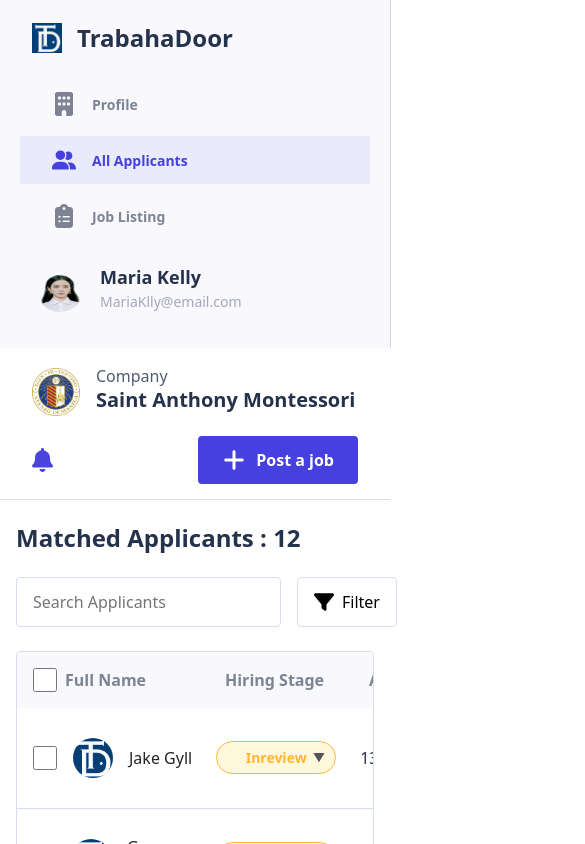
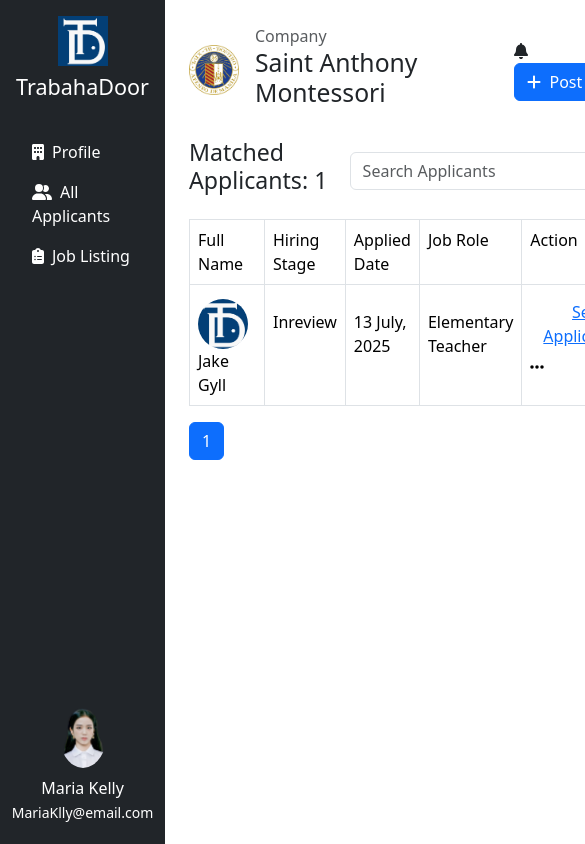
Before and after one commit to LDimaano/TrabahaDoor, a React (Create React App) app in the folder JobPortal/front-end/: page /joblisting in a window 390 px wide. Shown: the top 844 px of the page, 585 px wide, since content can reach past the window. Built offline with nearby package versions, Linux system fonts and the light colour scheme.

Commit message:
joblisting and applicantdetail bootstrap

```diff
--- a/JobPortal/front-end/src/components/applicantdetail.jsx
+++ b/JobPortal/front-end/src/components/applicantdetail.jsx
@@ -1,5 +1,5 @@
 import React from 'react';
-import styles from '../css/applicantdetails.module.css';
+import 'bootstrap/dist/css/bootstrap.min.css';
 
 const SideBar = () => {
   const menuItems = [
@@ -9,56 +9,55 @@ const SideBar = () => {
   ];
 
   return (
-    <aside className={styles.sideBar}>
-      <header className={styles.logoContainer}>
-        <img src="https://cdn.builder.io/api/v1/image/assets/TEMP/77d8f70ad753682ed3c08cf420578db1e07c413fc92448745834313fecb2786c?placeholderIfAbsent=true&apiKey=1081a2635faf4c6ab261e216f55348ae" alt="TrabahaDoor Logo" className={styles.logo} />
-        <h1 className={styles.brandName}>TrabahaDoor</h1>
+    <aside className="d-flex flex-column bg-light p-3" style={{ width: '250px' }}>
+      <header className="d-flex align-items-center mb-4">
+        <img src="https://cdn.builder.io/api/v1/image/assets/TEMP/77d8f70ad753682ed3c08cf420578db1e07c413fc92448745834313fecb2786c?placeholderIfAbsent=true&apiKey=1081a2635faf4c6ab261e216f55348ae" alt="TrabahaDoor Logo" className="me-2" style={{ width: '50px' }} />
+        <h1 className="fs-5">TrabahaDoor</h1>
       </header>
-      <nav className={styles.menu}>
+      <nav>
         {menuItems.map((item, index) => (
           <MenuItem key={index} {...item} />
         ))}
       </nav>
-      <div className={styles.divider} />
+      <hr className="my-4" />
       <ProfileSection />
     </aside>
   );
 };
 
 const MenuItem = ({ icon, caption, active }) => (
-  <div className={`${styles.menuItem} ${active ? styles.activeMenuItem : ''}`}>
-    <img src={icon} alt={`${caption} icon`} className={styles.menuIcon} />
-    <span className={styles.menuCaption}>{caption}</span>
-    {active && <div className={styles.activeIndicator} />}
+  <div className={`d-flex align-items-center p-2 rounded ${active ? 'bg-primary text-white' : 'text-dark'}`}>
+    <img src={icon} alt={`${caption} icon`} className="me-2" style={{ width: '24px' }} />
+    <span>{caption}</span>
   </div>
 );
 
 const ProfileSection = () => (
-  <div className={styles.profileSection}>
-    <img src="https://cdn.builder.io/api/v1/image/assets/TEMP/da3d0235597bb0ece042c8c8d218f9289edfd7ecbd94200e3cea15431f72a875?placeholderIfAbsent=true&apiKey=1081a2635faf4c6ab261e216f55348ae" alt="User profile" className={styles.profileImage} />
-    <div className={styles.profileInfo}>
-      <span className={styles.userName}>Maria Kelly</span>
-      <span className={styles.userEmail}>MariaKlly@email.com</span>
+  <div className="d-flex align-items-center mt-4">
+    <img src="https://cdn.builder.io/api/v1/image/assets/TEMP/da3d0235597bb0ece042c8c8d218f9289edfd7ecbd94200e3cea15431f72a875?placeholderIfAbsent=true&apiKey=1081a2635faf4c6ab261e216f55348ae" alt="User profile" className="me-2" style={{ width: '50px', borderRadius: '50%' }} />
+    <div>
+      <span className="d-block fw-bold">Maria Kelly</span>
+      <span className="text-muted">MariaKlly@email.com</span>
     </div>
   </div>
 );
 
 const TopNav = () => (
-  <header className={styles.topNav}>
-    <div className={styles.companyInfo}>
-      <img src="https://cdn.builder.io/api/v1/image/assets/TEMP/0ba9e195b18ac61f1b4efa4e6d4992f6e07b13919e54734c3ab56b46266c06e2?placeholderIfAbsent=true&apiKey=1081a2635faf4c6ab261e216f55348ae" alt="Company logo" className={styles.companyLogo} />
-      <div className={styles.companyDetails}>
-        <span className={styles.companyLabel}>Company</span>
-        <h2 className={styles.companyName}>
+  <header className="d-flex justify-content-between align-items-center bg-white border-bottom p-3">
+    <div className="d-flex align-items-center">
+      <img src="https://cdn.builder.io/api/v1/image/assets/TEMP/0ba9e195b18ac61f1b4efa4e6d4992f6e07b13919e54734c3ab56b46266c06e2?placeholderIfAbsent=true&apiKey=1081a2635faf4c6ab261e216f55348ae" alt="Company logo" className="me-2" style={{ width: '50px' }} />
+      <div>
+        <span className="d-block text-muted">Company</span>
+        <h2 className="d-flex align-items-center mb-0">
           Saint Anthony Montessori
-          <img src="https://cdn.builder.io/api/v1/image/assets/TEMP/11e2517998516c181ac04025690221ae22f5c4e4eb4dee7f65d6fdbaf2f88a9b?placeholderIfAbsent=true&apiKey=1081a2635faf4c6ab261e216f55348ae" alt="Verified" className={styles.verifiedIcon} />
+          <img src="https://cdn.builder.io/api/v1/image/assets/TEMP/11e2517998516c181ac04025690221ae22f5c4e4eb4dee7f65d6fdbaf2f88a9b?placeholderIfAbsent=true&apiKey=1081a2635faf4c6ab261e216f55348ae" alt="Verified" className="ms-2" style={{ width: '20px' }} />
         </h2>
       </div>
     </div>
-    <div className={styles.actionButtons}>
-      <img src="https://cdn.builder.io/api/v1/image/assets/TEMP/e21b78a18fc145e5107085949b30d159d0cb4a75b08a8bd45b390168709672cb?placeholderIfAbsent=true&apiKey=1081a2635faf4c6ab261e216f55348ae" alt="Notifications" className={styles.notificationIcon} />
-      <button className={styles.postJobButton}>
-        <img src="https://cdn.builder.io/api/v1/image/assets/TEMP/8ace288be83ff5c7c4ccfb980d8ab4f5d004c20e952ea0efbd4fec5363689c97?placeholderIfAbsent=true&apiKey=1081a2635faf4c6ab261e216f55348ae" alt="" className={styles.postJobIcon} />
+    <div>
+      <img src="https://cdn.builder.io/api/v1/image/assets/TEMP/e21b78a18fc145e5107085949b30d159d0cb4a75b08a8bd45b390168709672cb?placeholderIfAbsent=true&apiKey=1081a2635faf4c6ab261e216f55348ae" alt="Notifications" className="me-2" style={{ width: '24px' }} />
+      <button className="btn btn-primary d-flex align-items-center">
+        <img src="https://cdn.builder.io/api/v1/image/assets/TEMP/8ace288be83ff5c7c4ccfb980d8ab4f5d004c20e952ea0efbd4fec5363689c97?placeholderIfAbsent=true&apiKey=1081a2635faf4c6ab261e216f55348ae" alt="Post a job" className="me-2" style={{ width: '24px' }} />
         <span>Post a job</span>
       </button>
     </div>
@@ -66,35 +65,35 @@ const TopNav = () => (
 );
 
 const ApplicantDetails = () => (
-  <section className={styles.applicantDetails}>
-    <header className={styles.applicantHeader}>
-      <img src="https://cdn.builder.io/api/v1/image/assets/TEMP/df32c6323ec0c4c3bc4a360d2a3edddfaf0577b4ada639bf9e465b3adfbf1815?placeholderIfAbsent=true&apiKey=1081a2635faf4c6ab261e216f55348ae" alt="Applicant icon" className={styles.applicantIcon} />
-      <h2 className={styles.applicantTitle}>Applicant Details</h2>
+  <section className="bg-light p-4 mb-4">
+    <header className="d-flex align-items-center mb-3">
+      <img src="https://cdn.builder.io/api/v1/image/assets/TEMP/df32c6323ec0c4c3bc4a360d2a3edddfaf0577b4ada639bf9e465b3adfbf1815?placeholderIfAbsent=true&apiKey=1081a2635faf4c6ab261e216f55348ae" alt="Applicant icon" className="me-2" style={{ width: '24px' }} />
+      <h2 className="mb-0">Applicant Details</h2>
     </header>
-    <button className={styles.moreActionButton}>
-      <img src="https://cdn.builder.io/api/v1/image/assets/TEMP/969a6a3b3f80237d17ff50d537090cb453a1a1e29b19bab533bf8885d44e86ed?placeholderIfAbsent=true&apiKey=1081a2635faf4c6ab261e216f55348ae" alt="" className={styles.moreActionIcon} />
+    <button className="btn btn-outline-secondary d-flex align-items-center">
+      <img src="https://cdn.builder.io/api/v1/image/assets/TEMP/969a6a3b3f80237d17ff50d537090cb453a1a1e29b19bab533bf8885d44e86ed?placeholderIfAbsent=true&apiKey=1081a2635faf4c6ab261e216f55348ae" alt="More Action" className="me-2" style={{ width: '24px' }} />
       <span>More Action</span>
     </button>
   </section>
 );
 
 const ApplicantProfile = () => (
-  <main className={styles.applicantProfile}>
-    <nav className={styles.profileTabs}>
-      <button className={`${styles.tabButton} ${styles.activeTab}`}>Applicant Profile</button>
+  <main className="bg-white p-4 border rounded">
+    <nav className="d-flex mb-3">
+      <button className="btn btn-link fw-bold active">Applicant Profile</button>
     </nav>
-    <div className={styles.profileContent}>
+    <div>
       <PersonalInfo />
-      <hr className={styles.sectionDivider} />
+      <hr />
       <ProfessionalInfo />
     </div>
   </main>
 );
 
 const PersonalInfo = () => (
-  <section className={styles.personalInfo}>
-    <h3 className={styles.sectionTitle}>Personal Info</h3>
-    <div className={styles.infoGrid}>
+  <section>
+    <h3>Personal Info</h3>
+    <div className="row">
       <InfoItem label="Full Name" value="Jerome Bell" />
       <InfoItem label="Date of Birth" value="March 23, 1995 (26 y.o)" />
       <InfoItem label="Gender" value="Male" />
@@ -104,15 +103,15 @@ const PersonalInfo = () => (
 );
 
 const ProfessionalInfo = () => (
-  <section className={styles.professionalInfo}>
-    <h3 className={styles.sectionTitle}>Professional Info</h3>
-    <div className={styles.aboutMe}>
-      <h4 className={styles.subsectionTitle}>About Me</h4>
-      <p className={styles.aboutMeContent}>
+  <section>
+    <h3>Professional Info</h3>
+    <div className="mb-3">
+      <h4>About Me</h4>
+      <p>
         As an elementary teacher, I believe in fostering a love for learning and helping each student reach their full potential. I am dedicated to creating a classroom community where every student feels valued, supported, and inspired to learn. I believe that education is a partnership between teachers, students, and parents, and I look forward to working together to help your child succeed.
       </p>
     </div>
-    <div className={styles.infoGrid}>
+    <div className="row">
       <InfoItem label="Current Job" value="Elementary Teacher" />
       <InfoItem label="Work Experience" value="4 Years" />
       <SkillSet />
@@ -121,35 +120,34 @@ const ProfessionalInfo = () => (
 );
 
 const InfoItem = ({ label, value }) => (
-  <div className={styles.infoItem}>
-    <span className={styles.infoLabel}>{label}</span>
-    <span className={styles.infoValue}>{value}</span>
+  <div className="col-md-6 mb-2">
+    <span className="fw-bold">{label}:</span> {value}
   </div>
 );
 
 const SkillSet = () => (
-  <div className={styles.skillSet}>
-    <span className={styles.infoLabel}>Skill set</span>
-    <div className={styles.skillTags}>
+  <div className="col-md-12">
+    <span className="fw-bold">Skill set:</span>
+    <div className="d-flex flex-wrap">
       {['English', 'Leadership', 'Teamwork'].map((skill, index) => (
-        <span key={index} className={styles.skillTag}>{skill}</span>
+        <span key={index} className="badge bg-primary text-white me-2 mb-2">{skill}</span>
       ))}
     </div>
   </div>
 );
 
 const ApplicantCard = () => (
-  <aside className={styles.applicantCard}>
-    <header className={styles.cardHeader}>
-      <img src="https://cdn.builder.io/api/v1/image/assets/TEMP/3abeed5f2de2d8df2f096ae96cc50be8ac71d626c31b3c38ffa0141113466826?placeholderIfAbsent=true&apiKey=1081a2635faf4c6ab261e216f55348ae" alt="Jerome Bell" className={styles.applicantImage} />
-      <div className={styles.applicantInfo}>
-        <h2 className={styles.applicantName}>Jerome Bell</h2>
-        <p className={styles.applicantRole}>Elementary Teacher</p>
+  <aside className="bg-white p-4 border rounded">
+    <header className="d-flex align-items-center mb-3">
+      <img src="https://cdn.builder.io/api/v1/image/assets/TEMP/3abeed5f2de2d8df2f096ae96cc50be8ac71d626c31b3c38ffa0141113466826?placeholderIfAbsent=true&apiKey=1081a2635faf4c6ab261e216f55348ae" alt="Jerome Bell" className="me-3" style={{ width: '100px', borderRadius: '50%' }} />
+      <div>
+        <h2 className="mb-0">Jerome Bell</h2>
+        <p className="text-muted">Elementary Teacher</p>
       </div>
     </header>
-    <hr className={styles.cardDivider} />
-    <section className={styles.contactInfo}>
-      <h3 className={styles.contactTitle}>Contact</h3>
+    <hr />
+    <section>
+      <h3>Contact</h3>
       <ContactItem icon="https://cdn.builder.io/api/v1/image/assets/TEMP/ab6f587dcea2feb8ba196239d2dbe8089ac193e55c6dbdc38125a77d9ca35531?placeholderIfAbsent=true&apiKey=1081a2635faf4c6ab261e216f55348ae" label="Email" value="jeromeBell45@email.com" />
       <ContactItem icon="https://cdn.builder.io/api/v1/image/assets/TEMP/8a17b7430f0018cf8821e9bdc668301aa5af2da139f8bfe7a795d7573d9f0082?placeholderIfAbsent=true&apiKey=1081a2635faf4c6ab261e216f55348ae" label="Phone" value="+63 956 812 4293" />
     </section>
@@ -157,23 +155,24 @@ const ApplicantCard = () => (
 );
 
 const ContactItem = ({ icon, label, value }) => (
-  <div className={styles.contactItem}>
-    <img src={icon} alt="" className={styles.contactIcon} />
-    <div className={styles.contactDetails}>
-      <span className={styles.contactLabel}>{label}</span>
-      <span className={styles.contactValue}>{value}</span>
+  <div className="d-flex align-items-center mb-2">
+    <img src={icon} alt="" className="me-2" style={{ width: '24px' }} />
+    <div>
+      <span className="fw-bold">{label}:</span> {value}
     </div>
   </div>
 );
 
 const CompanyDashboard = () => (
-  <div className={styles.dashboardContainer}>
+  <div className="d-flex">
     <SideBar />
-    <div className={styles.mainContent}>
+    <div className="flex-fill p-4">
       <TopNav />
       <ApplicantDetails />
-      <div className={styles.applicantSection}>
-        <ApplicantProfile />
+      <div className="d-flex">
+        <div className="flex-fill me-4">
+          <ApplicantProfile />
+        </div>
         <ApplicantCard />
       </div>
     </div>
--- a/JobPortal/front-end/src/components/joblisting.jsx
+++ b/JobPortal/front-end/src/components/joblisting.jsx
@@ -1,23 +1,13 @@
 import React, { useState } from 'react';
 import { useNavigate } from 'react-router-dom';
-import styles from '../css/joblisting.module.css';
 import { FontAwesomeIcon } from '@fortawesome/react-fontawesome';
 import { faBell, faFilter, faBuilding, faUserFriends, faClipboardList, faEllipsisH, faPlus } from '@fortawesome/free-solid-svg-icons';
+import 'bootstrap/dist/css/bootstrap.min.css';
 
 const ApplicantDashboard = () => {
   const [applicants, setApplicants] = useState([
     { name: 'Jake Gyll', avatar: `${process.env.PUBLIC_URL}/assets/TrabahaDoor_logo.png`, status: 'Inreview', date: '13 July, 2025', role: 'Elementary Teacher' },
-    { name: 'Guy Hawkins', avatar: `${process.env.PUBLIC_URL}/assets/TrabahaDoor_logo.png`, status: 'Inreview', date: '13 July, 2025', role: 'English Teacher' },
-    { name: 'Cyndy Lillibridge', avatar: `${process.env.PUBLIC_URL}/assets/TrabahaDoor_logo.png`, status: 'Inreview', date: '12 July, 2025', role: 'Math Teacher' },
-    { name: 'Rodolfo Goode', avatar: `${process.env.PUBLIC_URL}/assets/TrabahaDoor_logo.png`, status: 'Declined', date: '11 July, 2025', role: 'MAPEH Teacher' },
-    { name: 'Leif Floyd', avatar: `${process.env.PUBLIC_URL}/assets/TrabahaDoor_logo.png`, status: 'Hired', date: '11 July, 2025', role: 'Teacher Assistant' },
-    { name: 'Jenny Wilson', avatar: `${process.env.PUBLIC_URL}/assets/TrabahaDoor_logo.png`, status: 'Hired', date: '9 July, 2025', role: 'Science Teacher' },
-    { name: 'Jerome Bell', avatar: `${process.env.PUBLIC_URL}/assets/TrabahaDoor_logo.png`, status: 'Hired', date: '5 July, 2025', role: 'English Teacher' },
-    { name: 'Eleanor Pena', avatar: `${process.env.PUBLIC_URL}/assets/TrabahaDoor_logo.png`, status: 'Declined', date: '5 July, 2025', role: 'Elementary Teacher' },
-    { name: 'Darrell Steward', avatar: `${process.env.PUBLIC_URL}/assets/TrabahaDoor_logo.png`, status: 'Declined', date: '3 July, 2025', role: 'Filipino Teacher' },
-    { name: 'Floyd Miles', avatar: `${process.env.PUBLIC_URL}/assets/TrabahaDoor_logo.png`, status: 'Declined', date: '1 July, 2025', role: 'Math Teacher' },
-    { name: 'BINI MALOI', avatar: `${process.env.PUBLIC_URL}/assets/TrabahaDoor_logo.png`, status: 'Declined', date: '1 July, 2025', role: 'Math Teacher' },
-    { name: 'BINI AIAH', avatar: `${process.env.PUBLIC_URL}/assets/TrabahaDoor_logo.png`, status: 'Declined', date: '1 July, 2025', role: 'Math Teacher' }
+    // ... (other applicants)
   ]);
 
   const [searchTerm, setSearchTerm] = useState('');
@@ -60,111 +50,100 @@ const ApplicantDashboard = () => {
   };
 
   return (
-    <div className={styles.dashboardContainer}>
-      <aside className={styles.sidebar}>
-        <div className={styles.logo}>
-          <img src={`${process.env.PUBLIC_URL}/assets/TrabahaDoor_logo.png`} alt="TrabahaDoor Logo" className={styles.logoImage} />
-          <span className={styles.logoText}>TrabahaDoor</span>
+    <div className="d-flex">
+      <aside className="bg-dark text-white p-3 d-flex flex-column" style={{ width: '250px', height: '100vh', position: 'relative' }}>
+        <div className="text-center mb-4">
+          <img src={`${process.env.PUBLIC_URL}/assets/TrabahaDoor_logo.png`} alt="TrabahaDoor Logo" className="img-fluid" style={{ width: '50px' }} />
+          <h4 className="mt-2">TrabahaDoor</h4>
         </div>
-        <nav className={styles.sidebarNav}>
-          <ul className={styles.navList}>
-            <li className={styles.navItem}>
-              <a href="#profile" className={styles.navLink}>
-                <FontAwesomeIcon icon={faBuilding} className={styles.navIcon} />
+        <nav className="flex-grow-1">
+          <ul className="nav flex-column">
+            <li className="nav-item">
+              <a href="#profile" className="nav-link text-white">
+                <FontAwesomeIcon icon={faBuilding} className="me-2" />
                 Profile
               </a>
             </li>
-            <li className={`${styles.navItem} ${styles.active}`}>
-              <a href="#applicants" className={styles.navLink}>
-                <FontAwesomeIcon icon={faUserFriends} className={styles.navIcon} />
+            <li className="nav-item active">
+              <a href="#applicants" className="nav-link text-white">
+                <FontAwesomeIcon icon={faUserFriends} className="me-2" />
                 All Applicants
               </a>
             </li>
-            <li className={styles.navItem}>
-              <a href="#jobs" className={styles.navLink}>
-                <FontAwesomeIcon icon={faClipboardList} className={styles.navIcon} />
+            <li className="nav-item">
+              <a href="#jobs" className="nav-link text-white">
+                <FontAwesomeIcon icon={faClipboardList} className="me-2" />
                 Job Listing
               </a>
             </li>
           </ul>
         </nav>
-        <div className={styles.userProfile}>
-          <img src={`${process.env.PUBLIC_URL}/assets/profile.png`} alt="User Avatar" className={styles.userAvatar} />
-          <div className={styles.userInfo}>
-            <span className={styles.userName}>Maria Kelly</span>
-            <span className={styles.userEmail}>MariaKlly@email.com</span>
+        <div className="mt-4 text-center" style={{ position: 'absolute', bottom: '20px', left: '0', right: '0' }}>
+          <img src={`${process.env.PUBLIC_URL}/assets/profile.png`} alt="User Avatar" className="img-fluid rounded-circle" style={{ width: '50px', borderRadius: '50%' }} />
+          <div className="mt-2">
+            <p className="mb-0">Maria Kelly</p>
+            <small>MariaKlly@email.com</small>
           </div>
         </div>
       </aside>
-      <main className={styles.content}>
-        <header className={styles.topNav}>
-          <div className={styles.companyInfo}>
-            <img src={`${process.env.PUBLIC_URL}/assets/profile_company.png`} alt="Company Logo" className={styles.companyLogo} />
-            <div className={styles.companyDetails}>
-              <span className={styles.companyLabel}>Company</span>
-              <h1 className={styles.companyName}>
-                Saint Anthony Montessori
-              </h1>
+
+      <main className="flex-grow-1 p-4">
+        <header className="d-flex justify-content-between align-items-center mb-4">
+          <div className="d-flex align-items-center">
+            <img src={`${process.env.PUBLIC_URL}/assets/profile_company.png`} alt="Company Logo" className="me-3" style={{ width: '50px' }} />
+            <div>
+              <span className="text-muted">Company</span>
+              <h2>Saint Anthony Montessori</h2>
             </div>
           </div>
-          <div className={styles.actions}>
-            <FontAwesomeIcon icon={faBell} className={styles.notificationIcon} />
-            <button className={styles.postJobButton} onClick={handlePostJobClick}>
-              <FontAwesomeIcon icon={faPlus} className={styles.postJobIcon} />
+          <div>
+            <FontAwesomeIcon icon={faBell} className="me-3" />
+            <button className="btn btn-primary" onClick={handlePostJobClick}>
+              <FontAwesomeIcon icon={faPlus} className="me-2" />
               Post a job
             </button>
           </div>
         </header>
-        <section className={styles.applicantSection}>
-          <header className={styles.sectionHeader}>
-            <h2 className={styles.sectionTitle}>Matched Applicants : {filteredApplicants.length}</h2>
-            <div className={styles.filterContainer}>
+
+        <section>
+          <div className="d-flex justify-content-between align-items-center mb-3">
+            <h3>Matched Applicants: {filteredApplicants.length}</h3>
+            <div className="input-group" style={{ maxWidth: '300px' }}>
               <input
                 type="text"
+                className="form-control"
                 placeholder="Search Applicants"
-                className={styles.searchInput}
-                aria-label="Search Applicants"
                 value={searchTerm}
                 onChange={handleSearch}
               />
-              <button className={styles.filterButton} aria-label="Filter">
-                <FontAwesomeIcon icon={faFilter} className={styles.filterIcon} />
-                Filter
+              <button className="btn btn-outline-secondary">
+                <FontAwesomeIcon icon={faFilter} />
               </button>
             </div>
-          </header>
-          <div className={styles.applicantList}>
-            <div className={styles.listHeader}>
-              <div className={styles.headerCell}>
-                <input type="checkbox" className={styles.checkbox} aria-label="Select all applicants" />
-                <span className={styles.headerText}>Full Name</span>
           </div>
-              <div className={styles.headerCell}>
-                <span className={styles.headerText}>Hiring Stage</span>
-              </div>
-              <div className={styles.headerCell}>
-                <span className={styles.headerText}>Applied Date</span>
-              </div>
-              <div className={styles.headerCell}>
-                <span className={styles.headerText}>Job Role</span>
-              </div>
-              <div className={styles.headerCell}>
-                <span className={styles.headerText}>Action</span>
-              </div>
-            </div>
+
+          <div className="table-responsive">
+            <table className="table table-bordered">
+              <thead>
+                <tr>
+                  <th>Full Name</th>
+                  <th>Hiring Stage</th>
+                  <th>Applied Date</th>
+                  <th>Job Role</th>
+                  <th>Action</th>
+                </tr>
+              </thead>
+              <tbody>
                 {currentApplicants.map((applicant, index) => (
-              <div key={index} className={styles.applicantRow}>
-                <div className={styles.nameCell}>
-                  <input type="checkbox" className={styles.checkbox} aria-label={`Select ${applicant.name}`} />
-                  <img src={applicant.avatar} alt={`${applicant.name}'s avatar`} className={styles.avatar} />
-                  <span className={styles.applicantName}>{applicant.name}</span>
-                </div>
-                <div
-                  className={`${styles.statusCell} ${styles[applicant.status.toLowerCase()]}`}
-                  onClick={() => setEditingIndex(index)}
-                >
+                  <tr key={index}>
+                    <td>
+                      <img src={applicant.avatar} alt={`${applicant.name}'s avatar`} className="me-2" style={{ width: '50px', borderRadius: '50%' }} />
+                      {applicant.name}
+                    </td>
+                    <td>
                       {editingIndex === index ? (
                         <select
+                          className="form-select"
                           value={editingStatus || applicant.status}
                           onChange={(e) => setEditingStatus(e.target.value)}
                           onBlur={() => handleStatusChange(index, editingStatus || applicant.status)}
@@ -176,29 +155,32 @@ const ApplicantDashboard = () => {
                       ) : (
                         applicant.status
                       )}
-                </div>
-                <div className={styles.dateCell}>{applicant.date}</div>
-                <div className={styles.roleCell}>{applicant.role}</div>
-                <div className={styles.actionCell}>
-                  <button className={styles.actionButton} onClick={() => handleSeeApplication(applicant)}>
+                    </td>
+                    <td>{applicant.date}</td>
+                    <td>{applicant.role}</td>
+                    <td>
+                      <button className="btn btn-link" onClick={() => handleSeeApplication(applicant)}>
                         See Application
                       </button>
-                  <FontAwesomeIcon icon={faEllipsisH} className={styles.moreIcon} />
+                      <FontAwesomeIcon icon={faEllipsisH} />
+                    </td>
+                  </tr>
+                ))}
+              </tbody>
+            </table>
           </div>
-              </div>
-            ))}
-          </div>
-          <div className={styles.paginationContainer}>
+
+          <nav>
+            <ul className="pagination">
               {Array.from({ length: Math.ceil(filteredApplicants.length / applicantsPerPage) }).map((_, index) => (
-              <button
-                key={index}
-                className={`${styles.paginationButton} ${index + 1 === currentPage ? styles.active : ''}`}
-                onClick={() => paginate(index + 1)}
-              >
+                <li key={index} className={`page-item ${index + 1 === currentPage ? 'active' : ''}`}>
+                  <button className="page-link" onClick={() => paginate(index + 1)}>
                     {index + 1}
                   </button>
+                </li>
               ))}
-          </div>
+            </ul>
+          </nav>
         </section>
       </main>
     </div>
```
Lines whose indentation alone changed are shown as unchanged.
